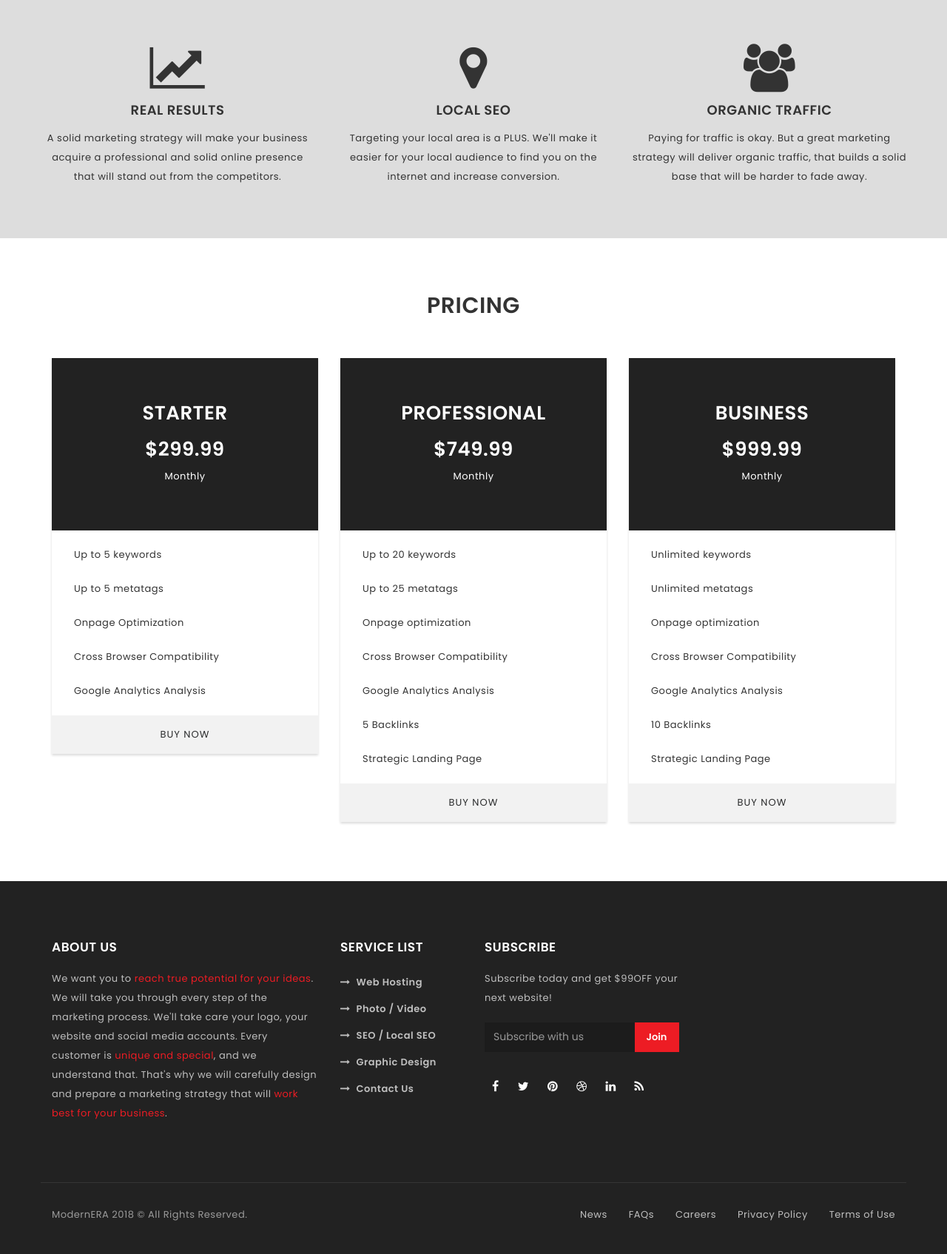
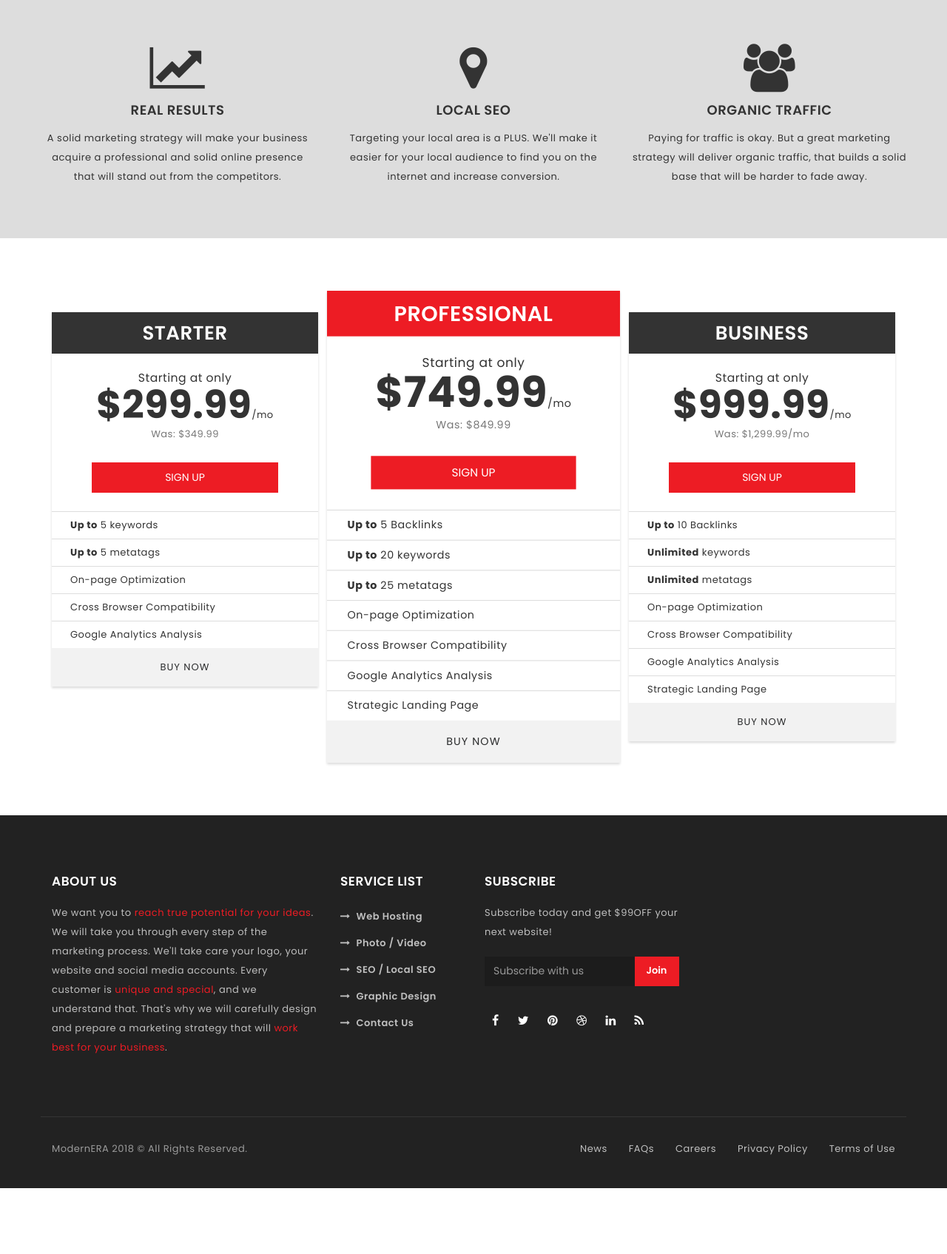
Before and after one commit to krystianr12/ModernERA, a PHP site: page /seo/ in a window 1280 px wide. Shown: the part 1990-3685 px from the top of the page at 74% size. After the commit the page ends 3596 px from the top, so only its background shows below. Run offline with PHP 8.4, Linux system fonts and the light colour scheme; some libraries are stand-ins or nearby versions.

Commit message:
implemented pricing-v2 in the SEO page

```diff
--- a/seo/index.php
+++ b/seo/index.php
@@ -65,88 +65,81 @@
     </div>
   </section>
 
-  <!-- Start Pricing Box Section -->
-  <section class="pad-t80 pad-b50" id="pricing">
+  <section>
     <div class="container">
       <div class="row">
-        <div class="col-md-12">
-          <div class="section-title text-center">
-            <h3>Pricing</h3>
-          </div>
-        </div>
-      </div>
-      <div class="row">
-        <div class="col-md-4">
-          <div class="pricing-box wow fadeInUp" data-wow-duration="1s">
-          <div class="pricing-head white" style="background: #222;">
-            <h4>Starter</h5>
-              <h4>$299.99</h4>
-              <p>Monthly</p>
-            </div>
-            <div class="pricing-body">
-              <ul>
-                <li>Up to 5 keywords</li>
-                <li>Up to 5 metatags</li>
-                <li>Onpage Optimization</li>
+        <div class="col-sm-4">
+          <div class="package-box">
+            <div class="package-header">Starter</div>
+            <div class="package-body">
+              <div class="wrapper">
+                <p>Starting at only</p>
+                <strong id="price">$299.99</strong>/mo
+                <p class="text-muted">Was: $349.99</p>
+                <a class="btn btn-primary" href="https://billing.moderneradma.com/cart.php?a=add&pid=1">Sign Up</a>
+              </div>
+              <ul class="package-features">
+                <li><strong>Up to</strong> 5 keywords</li>
+                <li><strong>Up to</strong> 5 metatags</li>
+                <li>On-page Optimization</li>
                 <li>Cross Browser Compatibility</li>
                 <li>Google Analytics Analysis</li>
               </ul>
             </div>
-            <div class="pricing-footer">
-              <a href="#">Buy Now</a>
-            </div>
+            <div class="package-footer"><a href="">Buy now</a></div>
           </div>
         </div>
-        <div class="col-md-4">
-          <div class="pricing-box wow fadeInUp" data-wow-duration="1s" data-wow-delay=".5s">
-            <div class="pricing-head white" style="background: #222;">
-                <h4>Professional</h5>
-              <h4>$749.99</h4>
-              <p>Monthly</p>
-            </div>
-            <div class="pricing-body">
-              <ul>
-                <li>Up to 20 keywords</li>
-                <li>Up to 25 metatags</li>
-                <li>Onpage optimization</li>
+
+        <div class="col-sm-4">
+          <div class="package-box" id="featured-package">
+            <div class="package-header">Professional</div>
+            <div class="package-body">
+              <div class="wrapper">
+                <p>Starting at only</p>
+                <strong id="price">$749.99</strong>/mo
+                <p class="text-muted">Was: $849.99</p>
+                <a class="btn btn-primary" href="https://billing.moderneradma.com/cart.php?a=add&pid=1">Sign Up</a>
+              </div>
+              <ul class="package-features">
+                <li><strong>Up to</strong> 5 Backlinks</li>
+                <li><strong>Up to</strong> 20 keywords</li>
+                <li><strong>Up to</strong> 25 metatags</li>
+                <li>On-page Optimization</li>
                 <li>Cross Browser Compatibility</li>
                 <li>Google Analytics Analysis</li>
-                <li>5 Backlinks</li>
                 <li>Strategic Landing Page</li>
               </ul>
             </div>
-            <div class="pricing-footer">
-              <a href="#">Buy Now</a>
-            </div>
+            <div class="package-footer"><a href="">Buy now</a></div>
           </div>
         </div>
-        <div class="col-md-4">
-          <div class="pricing-box wow fadeInUp" data-wow-duration="1s" data-wow-delay="1s">
-            <div class="pricing-head white" style="background: #222;">
-              <h4>Business</h5>
-              <h4>$999.99</h4>
-              <p>Monthly</p>
-            </div>
-            <div class="pricing-body">
-              <ul>
-                <li>Unlimited keywords</li>
-                <li>Unlimited metatags</li>
-                <li>Onpage optimization</li>
+
+        <div class="col-sm-4">
+          <div class="package-box">
+            <div class="package-header">Business</div>
+            <div class="package-body">
+              <div class="wrapper">
+                <p>Starting at only</p>
+                <strong id="price">$999.99</strong>/mo
+                <p class="text-muted">Was: $1,299.99/mo</p>
+                <a class="btn btn-primary" href="https://billing.moderneradma.com/cart.php?a=add&pid=1">Sign Up</a>
+              </div>
+              <ul class="package-features">
+                <li><strong>Up to</strong> 10 Backlinks</li>
+                <li><strong>Unlimited</strong> keywords</li>
+                <li><strong>Unlimited</strong> metatags</li>
+                <li>On-page Optimization</li>
                 <li>Cross Browser Compatibility</li>
                 <li>Google Analytics Analysis</li>
-                <li>10 Backlinks</li>
                 <li>Strategic Landing Page</li>
               </ul>
             </div>
-            <div class="pricing-footer">
-              <a href="#">Buy Now</a>
-            </div>
+            <div class="package-footer"><a href="">Buy now</a></div>
           </div>
         </div>
       </div>
     </div>
   </section>
-  <!-- End Pricing Section -->
 
   <?php include($_SERVER['DOCUMENT_ROOT'].'/inc/footer.php') ?>
 
```
